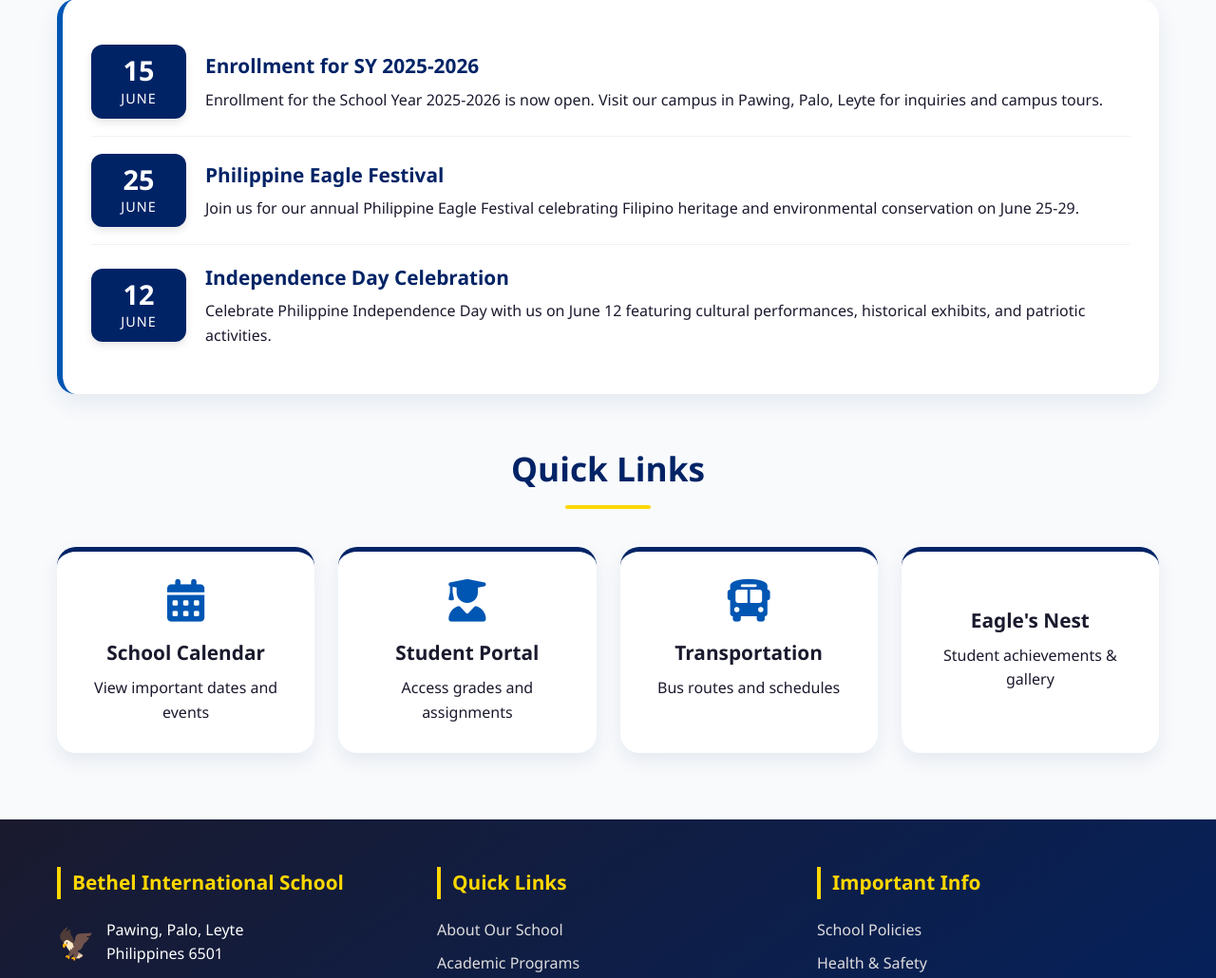
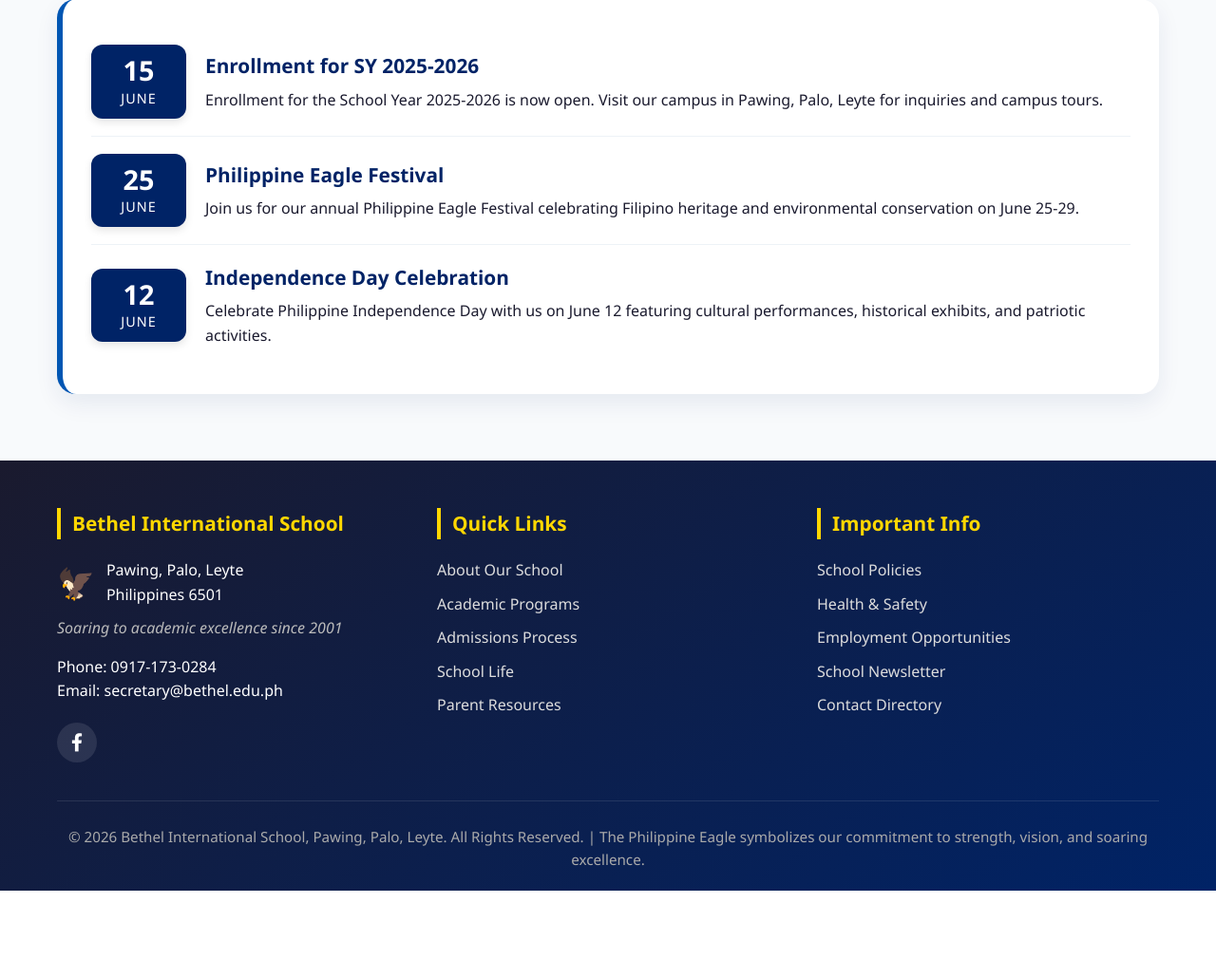
Before and after one commit to bojipaiso/Bethel-s-page, a PHP site: page /website.php in a window 1280 px wide. Shown: the part 1384-2414 px from the top of the page at 95% size. After the commit the page ends 2322 px from the top, so only its background shows below. Run offline with PHP 8.4, Linux system fonts and the light colour scheme.

Commit message:
deleted quick links again

```diff
--- a/website.php
+++ b/website.php
@@ -612,31 +612,6 @@
                 </div>
             </div>
         </div>
-
-        <!-- quick links with eagle flair -->
-        <h2 class="section-title">Quick Links</h2>
-        <div class="quick-links">
-            <a href="#" class="link-card">
-                <i class="fas fa-calendar-alt"></i>
-                <h3>School Calendar</h3>
-                <p>View important dates and events</p>
-            </a>
-            <a href="#" class="link-card">
-                <i class="fas fa-user-graduate"></i>
-                <h3>Student Portal</h3>
-                <p>Access grades and assignments</p>
-            </a>
-            <a href="#" class="link-card">
-                <i class="fas fa-bus"></i>
-                <h3>Transportation</h3>
-                <p>Bus routes and schedules</p>
-            </a>
-            <a href="#" class="link-card">
-                <i class="fas fa-eagle"></i>
-                <h3>Eagle's Nest</h3>
-                <p>Student achievements & gallery</p>
-            </a>
-        </div>
     </main>
 
     <footer>
```
